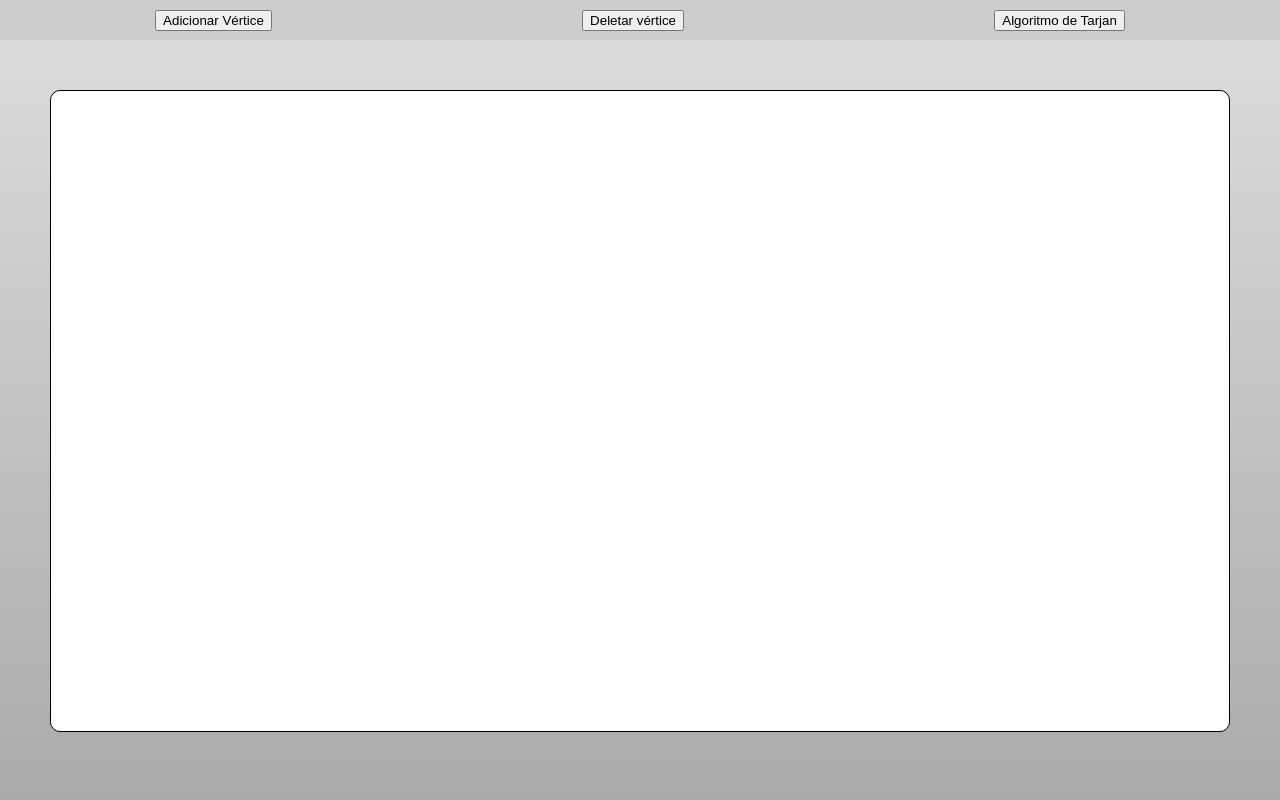
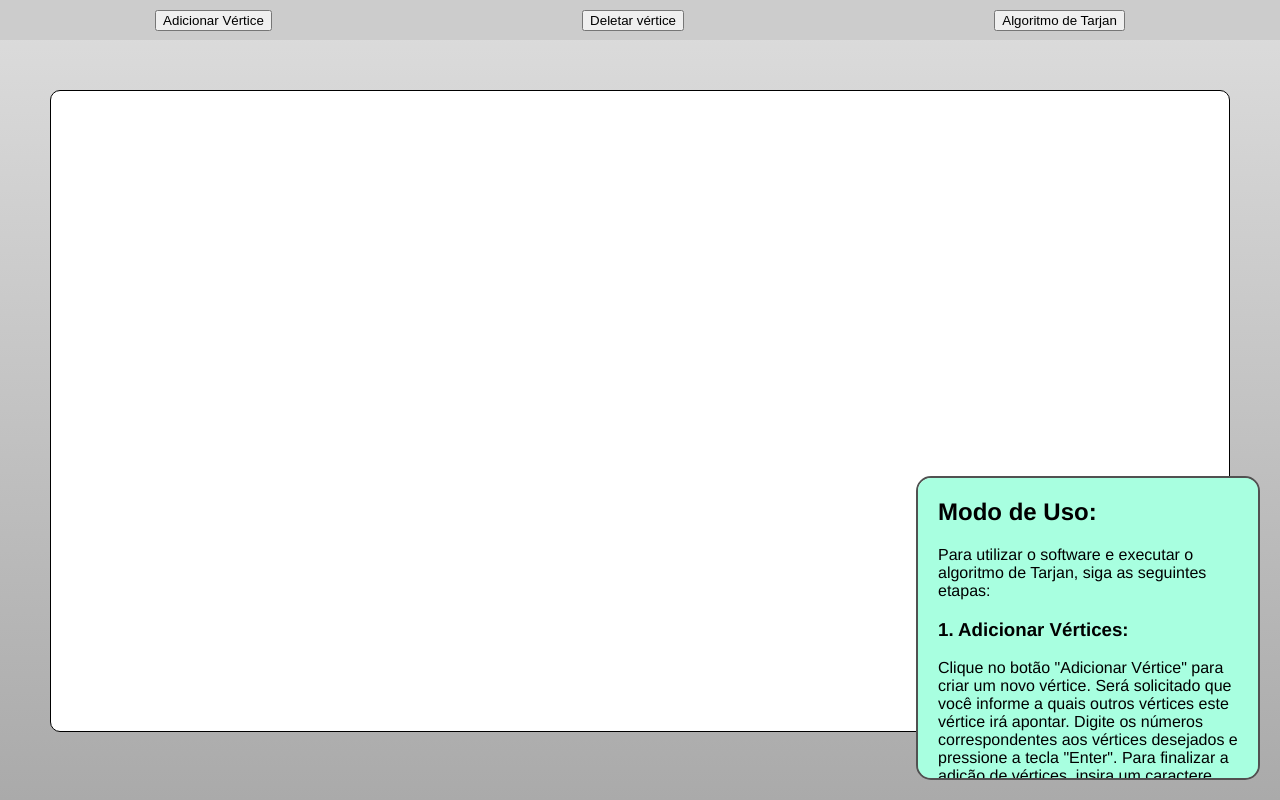
Before and after one commit to GabrielCCastrodev/Algoritmo_de_Tarjan, a plain HTML site: page Codigo Completo/index.html in a window 1280 px wide. Drawn offline with Linux system fonts and the light colour scheme.

Commit message:
Add files via upload

```diff
--- a/Codigo Completo/index.html
+++ b/Codigo Completo/index.html
@@ -87,6 +87,20 @@
             width: 100%;
             height: 10%;
         }
+        .balaoInfo{
+            padding-left: 20px;
+            padding-right: 20px;
+            font-family: 'Franklin Gothic Medium', 'Arial Narrow', Arial, sans-serif;
+            height: 300px;
+            width: 300px;
+            background-color: rgb(168, 255, 224);
+            position: absolute;
+            bottom: 20px;
+            right: 20px;
+            border: 2px solid rgb(81, 81, 81);
+            border-radius: 15px;
+            overflow-y: auto;
+        }
     </style>
 </head>
 <body>
@@ -103,6 +117,23 @@
 
     </main>
 
+    <aside class="balaoInfo" id="id_info">
+        <h1>Modo de Uso:</h1>
+        <p>Para utilizar o software e executar o algoritmo de Tarjan, siga as seguintes etapas:</p>
+
+        <h3>1. Adicionar Vértices:</h3>
+        <p>Clique no botão "Adicionar Vértice" para criar um novo vértice. Será solicitado que você informe a quais outros vértices este vértice irá apontar. Digite os números correspondentes aos vértices desejados e pressione a tecla "Enter". Para finalizar a adição de vértices, insira um caractere não numérico. Para adicionar mais vértices, clique novamente no botão, e o ID do vértice será incrementado automaticamente. Você também pode usar a tecla "Espaço" como atalho para esse botão.</p>
+
+        <h3>2. Botão "Deletar Vértice":</h3>
+        <p>Clique no botão "Deletar Vértice" e digite o ID do vértice que você deseja deletar. Se o vértice existir, ele será removido, caso contrário, você receberá uma mensagem informando que não há um vértice com o ID especificado.</p>
+
+        <h3>3. Botão "Algoritmo de Tarjan":</h3>
+        <p>Ao clicar no botão "Algoritmo de Tarjan", o algoritmo será executado com os vértices criados até o momento.</p>
+
+        <hr>
+        <p>Para reiniciar o código, basta recarregar a página (tecla: F5).</p>
+    </aside>
+
     <script src="tarjans.js"></script>
 </body>
 </html>
--- a/Codigo Completo/tarjans.js
+++ b/Codigo Completo/tarjans.js
@@ -226,3 +226,12 @@ function tarjan(grafo) {
 
     return gruposFortementeConectados; // Retorna os grupos fortemente conectados encontrados.
 }
+
+//Mostrar e ocultar o tutorial de utilização
+const info = document.getElementById("id_info");
+info.addEventListener("mouseleave", () => {
+    info.style.opacity = "0"
+});
+info.addEventListener("mouseover", () => {
+    info.style.opacity = "1"
+});
```
